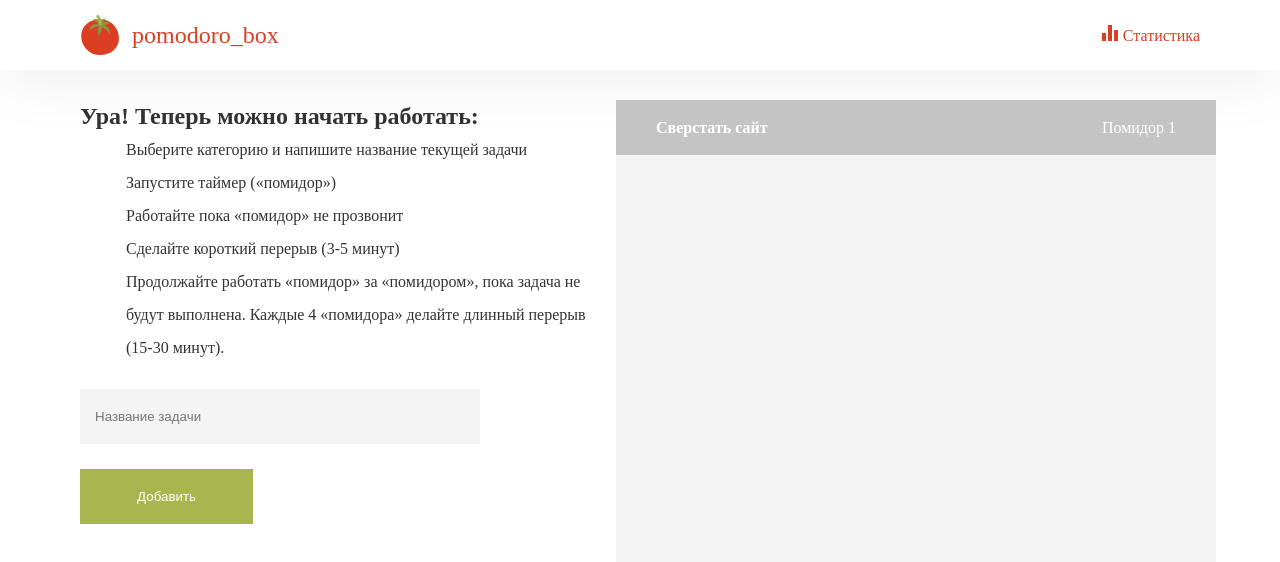
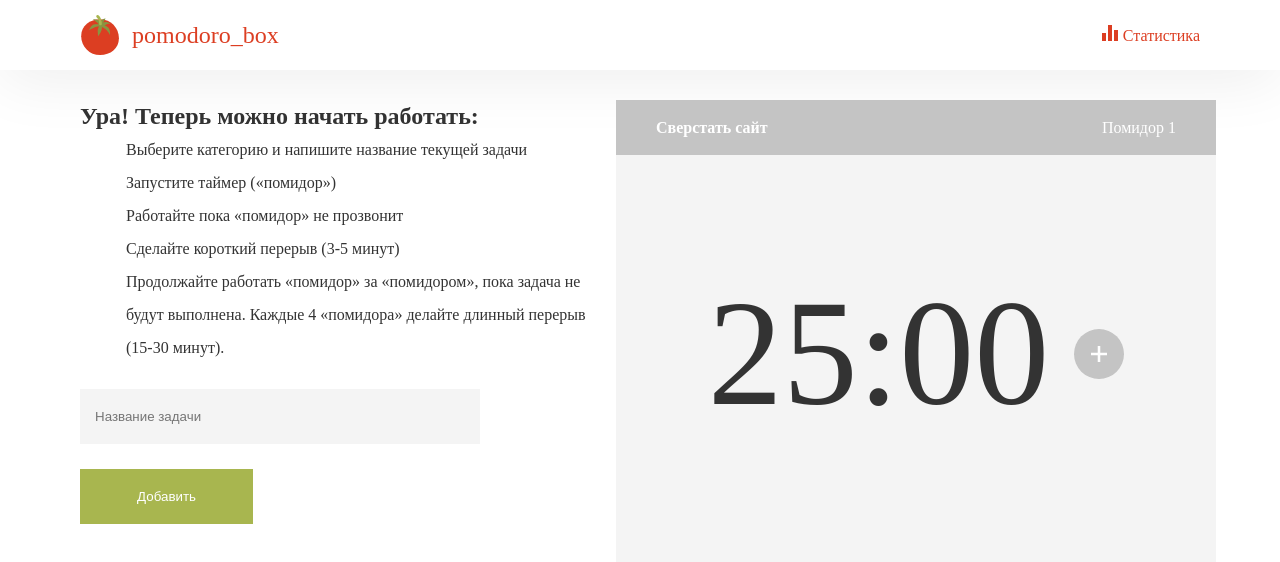
Before and after one commit to Bakirovildar/pomodoro-app, a React (Create React App) app: page / in a window 1280 px wide. Shown: the top 562 px of the page. Built offline with nearby package versions, Linux system fonts and the light colour scheme; some icons are missing.

Commit message:
add IconAddTime, add timer

```diff
--- /dev/null
+++ b/src/icons/IconAddTime/IconAddTime.tsx
@@ -0,0 +1,9 @@
+import React from 'react';
+export function IconAddTime() {
+  return (
+      <svg xmlns="http://www.w3.org/2000/svg" width="50" height="50" viewBox="0 0 50 50" fill="none">
+          <circle cx="25" cy="25" r="25" fill="#C4C4C4"/>
+          <path d="M26.2756 26.1321V33H23.7244V26.1321H17V23.7029H23.7244V17H26.2756V23.7029H33V26.1321H26.2756Z" fill="white"/>
+      </svg>
+  );
+}
--- /dev/null
+++ b/src/icons/IconAddTime/index.ts
@@ -0,0 +1 @@
+export * from './IconAddTime';
--- a/src/shared/Content/ContentTimer/ContentTimer.tsx
+++ b/src/shared/Content/ContentTimer/ContentTimer.tsx
@@ -1,5 +1,6 @@
 import React from 'react';
 import './contenttimer.css';
+import {IconAddTime} from "../../../icons/IconAddTime";
 
 export function ContentTimer() {
   return (
@@ -9,6 +10,9 @@ export function ContentTimer() {
                   <div>Сверстать сайт</div>
                   <span>Помидор 1</span>
               </div>
+              <div className='timer-content-timer-container'>
+                  <div className='timer'><span>25:00</span><IconAddTime /></div>
+              </div>
           </div>
       </div>
   );
--- a/src/shared/Content/ContentTimer/contenttimer.css
+++ b/src/shared/Content/ContentTimer/contenttimer.css
@@ -42,3 +42,26 @@
     line-height: 17px;
     color: #FFFFFF;
 }
+
+.timer-content-timer-container {
+    display: flex;
+    justify-content: center;
+    align-items: center;
+    width: 100%;
+    height: 100%;
+}
+
+.timer {
+    display: flex;
+    align-items: center;
+}
+
+.timer span {
+    font-family: 'SF UI Display';
+    font-style: normal;
+    font-weight: 200;
+    font-size: 150px;
+    line-height: 179px;
+    color: #333333;
+    margin-right: 25px;
+}
```
Also changed, not shown: src/icons/IconAddTime/iconaddtime.css (added).
